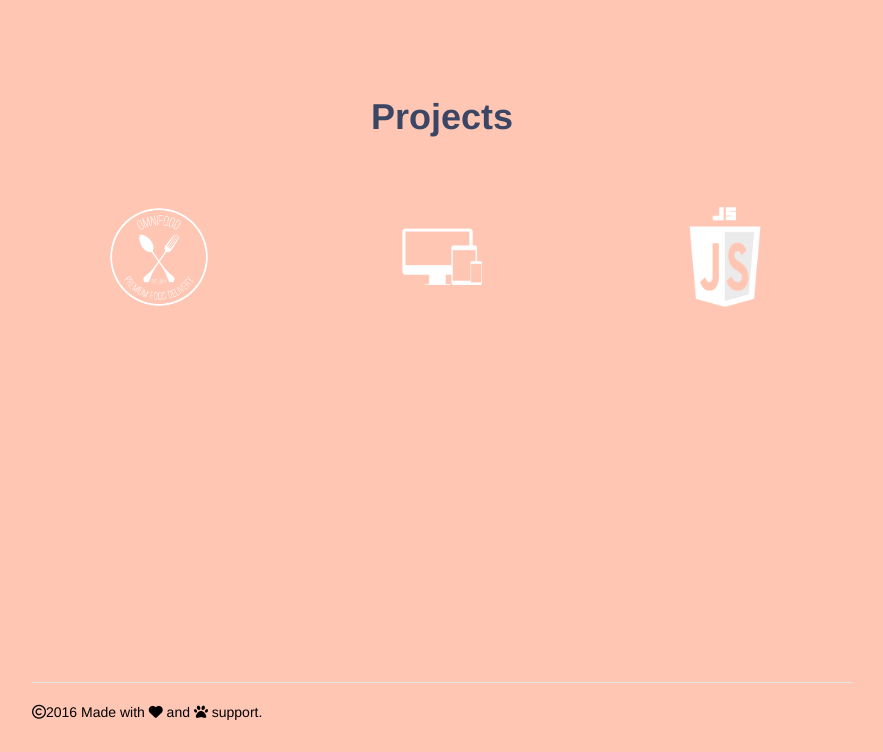
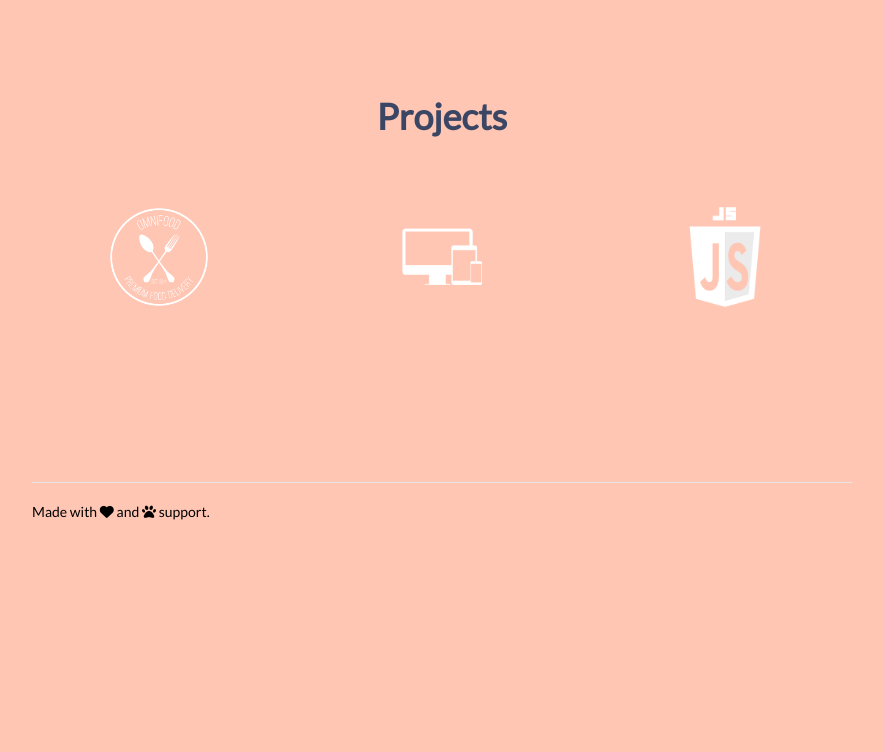
Before and after one commit to andreiamlm/AndreiaMelo.github.io, a plain HTML site: page index.html in a window 1280 px wide. Shown: the part 1122-1874 px from the top of the page, without its empty margins (198-1081 px from the left). After the commit the page ends 1674 px from the top, so only its background shows below. Drawn offline with nearby package versions, Linux system fonts and the light colour scheme.

Commit message:
added font family

```diff
--- a/index.html
+++ b/index.html
@@ -11,6 +11,7 @@
         <!-- Bootstrap -->
         <!-- Latest compiled and minified CSS -->
         <link rel="stylesheet" href="https://maxcdn.bootstrapcdn.com/bootstrap/3.3.7/css/bootstrap.min.css" integrity="sha384-BVYiiSIFeK1dGmJRAkycuHAHRg32OmUcww7on3RYdg4Va+PmSTsz/K68vbdEjh4u" crossorigin="anonymous">
+        <link href="https://fonts.googleapis.com/css?family=Lato|Roboto" rel="stylesheet">
         <!-- HTML5 shim and Respond.js for IE8 support of HTML5 elements and media queries -->
         <!-- WARNING: Respond.js doesn't work if you view the page via file:// -->
         <!--[if lt IE 9]>
@@ -101,7 +102,7 @@
             </section>
             <footer class="footer">
                 <p>
-                    <i class="fa fa-copyright" aria-hidden="true"></i>2016 Made with <i class="fa fa-heart" aria-hidden="true"></i> and <i class="fa fa-paw" aria-hidden="true"></i> support.
+                    Made with <i class="fa fa-heart" aria-hidden="true"></i> and <i class="fa fa-paw" aria-hidden="true"></i> support.
                 </p>
             </footer>
         </div>
--- a/jumbotron-narrow.css
+++ b/jumbotron-narrow.css
@@ -3,6 +3,7 @@ body {
   padding-top: 30px;
   padding-bottom: 20px;
   background-color:#FFC6B4;
+  font-family: 'Lato', sans-serif;
 }
 
 .navbar {
@@ -13,7 +14,7 @@ body {
 
 .nav-pills,
 .navbar-brand {
-  font-size: 25px;
+  font-size: 15px;
 
 }
 
@@ -57,7 +58,7 @@ h1 {
   padding-top: 19px;
   color: #000;
   border-top: 1px solid #e5e5e5;
-  margin-top: 350px;
+  margin-top: 150px;
 }
 
 /* Customize container */
```
